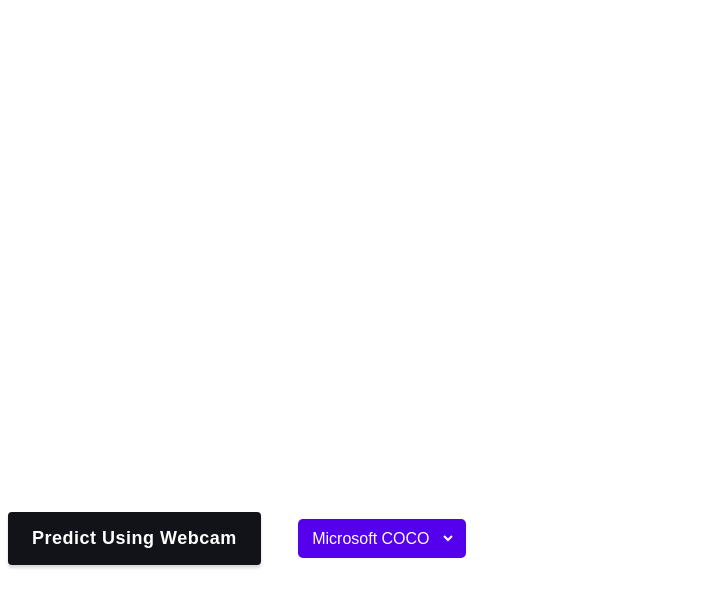
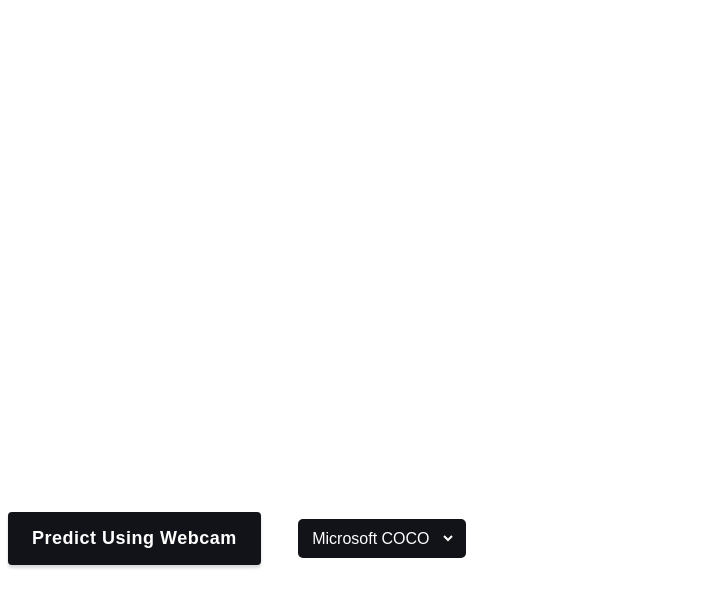
Before and after one commit to gaupoit/flowmind-ai, a plain HTML site: page index.html in a window 1280 px wide. Shown: the part 101-708 px from the top of the page, without its empty margins (0-718 px from the left). Drawn offline with Linux system fonts and the light colour scheme; a script that the page names is missing.

Commit message:
Change color

```diff
--- a/style.css
+++ b/style.css
@@ -64,7 +64,7 @@ h1 {
   height: 75px;
 }
 #model-select {
-  background-color: #5400ec;
+  background-color: #121319;
   color: white;
   border: none;
   border-radius: 5px;
```
